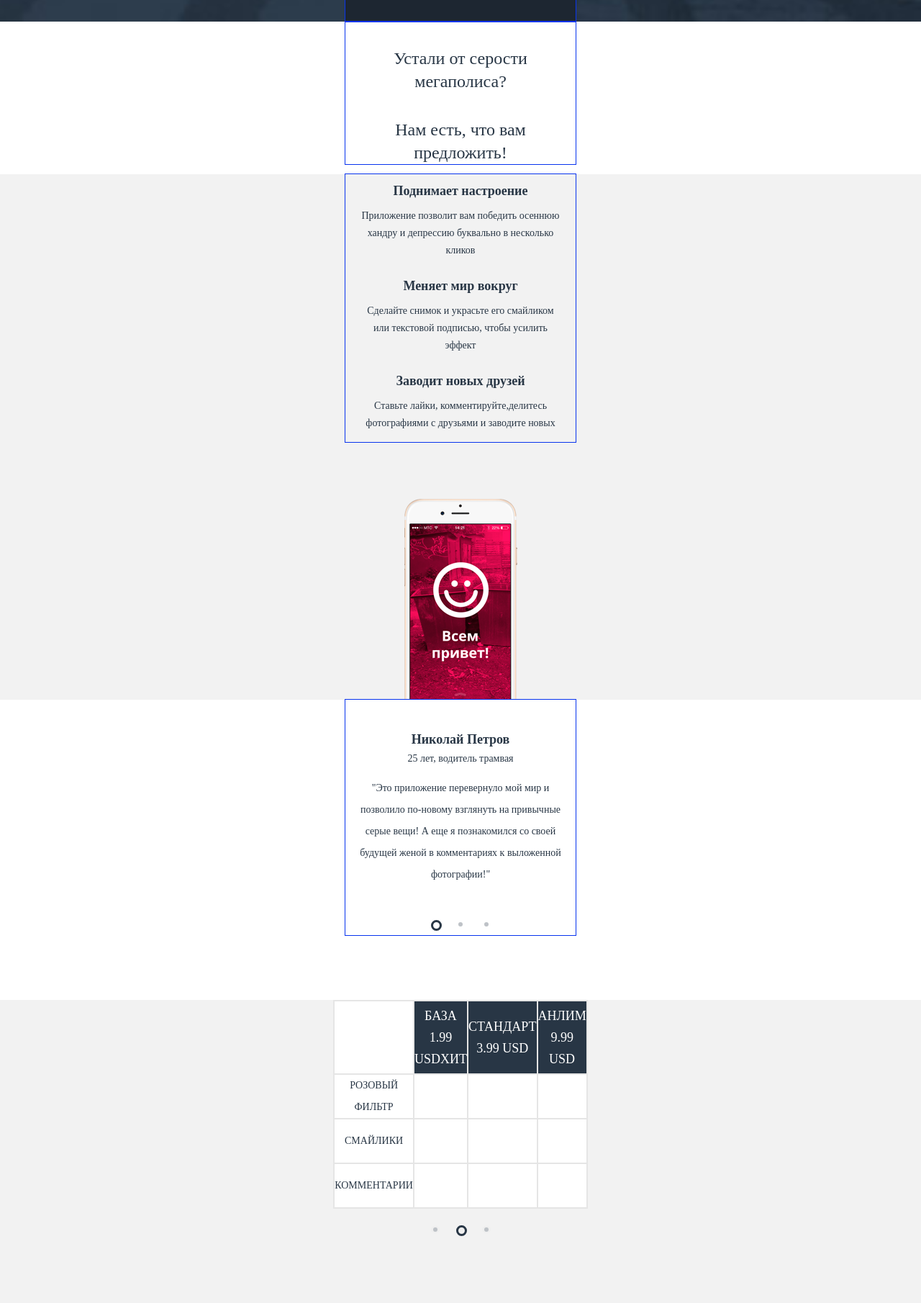
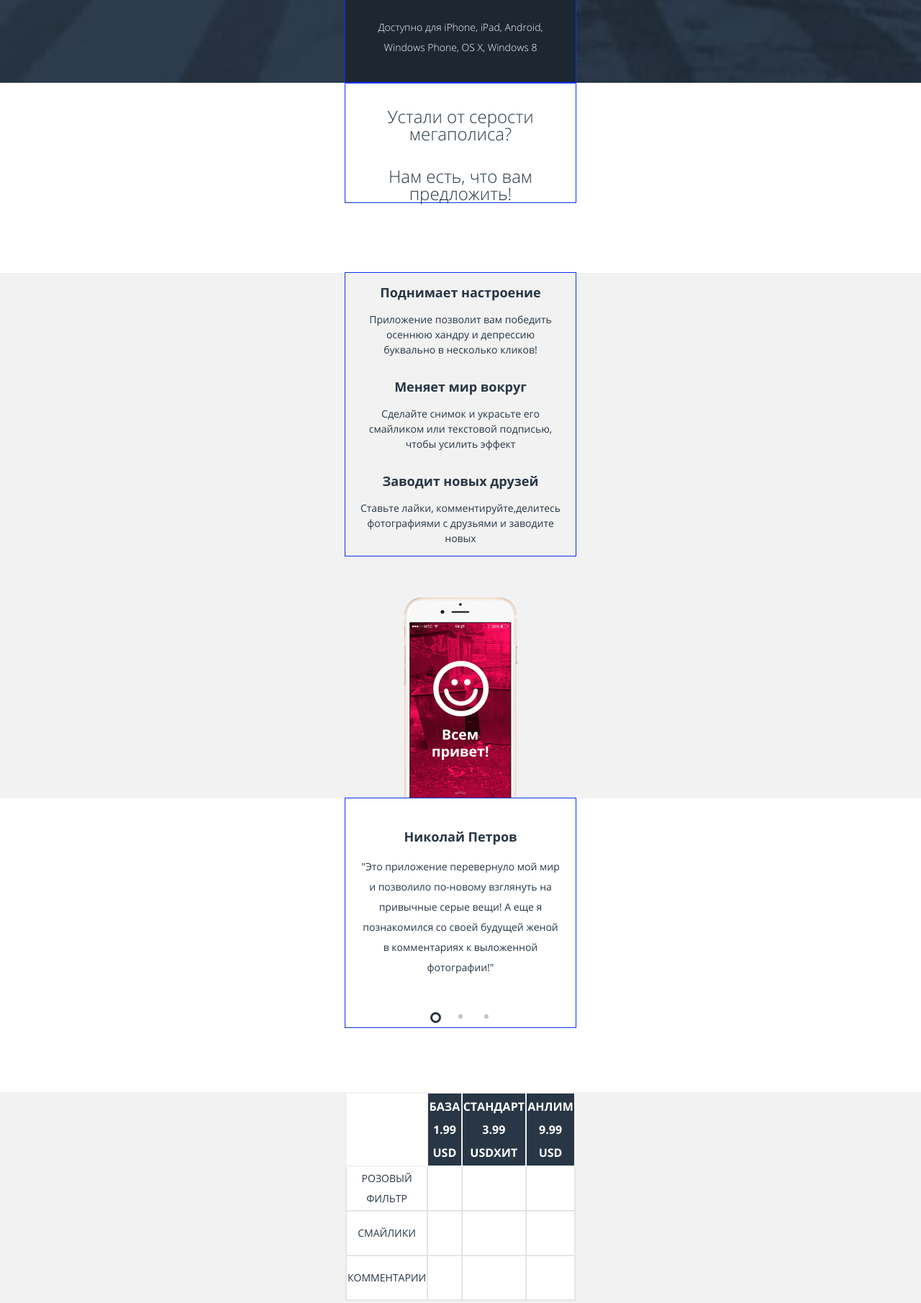
Before and after one commit to Nataliy80/635459-pink-20, a website: page source/index.html in a window 1280 px wide. Shown: the part 976-2786 px from the top of the page at 72% size. Drawn offline with nearby package versions, Linux system fonts and the light colour scheme; files that its build step writes are made by us from their sources.

Commit message:
Исправляет работу с текстом

```diff
--- a/source/index.html
+++ b/source/index.html
@@ -81,7 +81,7 @@
           <ul class="advantages__list">
             <li class="advantages__item">
               <h3 class="advantages__title">Поднимает настроение</h3>
-              <p class="advantages__description">Приложение позволит вам победить осеннюю хандру и депрессию буквально в несколько кликов</p>
+              <p class="advantages__description">Приложение позволит вам победить осеннюю хандру и депрессию буквально в несколько кликов!</p>
             </li>
             <li class="advantages__item">
               <h3 class="advantages__title">Меняет мир вокруг</h3>
@@ -128,8 +128,8 @@
       <table class="price__list">
         <tr>
           <td class="price__item price__item-top"></td>
-          <td class="price__item price__item-top">База<br>1.99 USD<span class="price__hit">Хит</span></td>
-          <td class="price__item price__item-top price__item-hit">Стандарт<br>3.99 USD</td>
+          <td class="price__item price__item-top">База<br>1.99 USD</td>
+          <td class="price__item price__item-top price__item-hit">Стандарт<br>3.99 USD<span class="price__hit">Хит</span></td>
           <td class="price__item price__item-top">Анлим<br>9.99 USD</td>
         </tr>
         <tr>
--- a/source/less/blocks/advantages.less
+++ b/source/less/blocks/advantages.less
@@ -1,4 +1,5 @@
 .advantages__box-top {
+  height: 250px;
   background-color: #ffffff;
 }
 
@@ -21,21 +22,26 @@
 .advantages__caption {
   margin: 0;
   padding-top: 35px;
+  font-style: normal;
   font-size: 24px;
   font-weight: 300;
-  line-height: 32px;
+  line-height: 1;
   color: #283645;
   text-align: center;
 }
 
 .advantages__title {
+  font-style: normal;
+  font-weight: bold;
   font-size: 18px;
-  line-height: 10px;
+  line-height: 1;
 }
 
 .advantages__description {
+  font-style: normal;
+  font-weight: normal;
   font-size: 14px;
-  line-height: 24px;
+  line-height: 1.5;
   text-align: center;
 }
 
--- a/source/less/blocks/download.less
+++ b/source/less/blocks/download.less
@@ -18,14 +18,14 @@
 }
 
 .download__slogan {
-  width: 225px;
-  font-size: 24px;
-  color: #ffffff;
-  font-weight: lighter;
-  text-align: center;
-  line-height: normal;
+  width: 235px;
   padding-top: 30px;
   margin: 0 auto;
+  font-size: 24px;
+  font-weight: 300;
+  line-height: 1;
+  text-align: center;
+  color: #ffffff;
 }
 
 .download-background {
@@ -75,6 +75,7 @@
   margin-top: 28px;
   border: 3px solid #ffffff;
   box-sizing: border-box;
+  font-style: normal;
   font-size: 18px;
   font-weight: bold;
   border-radius: 29px;
@@ -85,11 +86,11 @@
 }
 
 .download__description {
-  color: #ffffff;
   margin-top: 27px;
   font-style: normal;
   font-size: 14px;
-  line-height: 24px;
-  font-weight: lighter;
+  line-height: 2;
+  font-weight: 300;
   text-align: center;
+  color: #ffffff;
 }
--- /dev/null
+++ b/source/less/blocks/fonts.less
@@ -0,0 +1,23 @@
+@font-face {
+  font-weight: normal;
+  font-family: "Open Sans";
+  font-style: normal;
+  src: url("../fonts/opensans.woff2") format("woff2"),
+      url("../fonts/opensans.woff") format("woff");
+}
+
+@font-face {
+  font-weight: bold;
+  font-family: "Open Sans";
+  font-style: normal;
+  src: url("../fonts/opensansbold.woff2") format("woff2"),
+      url("../fonts/opensansbold.woff") format("woff");
+}
+
+@font-face {
+  font-weight: 300;
+  font-family: "Open Sans";
+  font-style: normal;
+  src: url("../fonts/opensanslight.woff2") format("woff2"),
+      url("../fonts/opensanslight.woff") format("woff");
+}
--- a/source/less/blocks/global.less
+++ b/source/less/blocks/global.less
@@ -2,6 +2,7 @@ body {
   min-width: 320px;
   margin: 0;
   padding: 0;
+  font-family: @font-family;
   font-size: 14px;
   line-height: 24px;
   font-style: normal;
--- a/source/less/blocks/page-footer.less
+++ b/source/less/blocks/page-footer.less
@@ -21,7 +21,8 @@
 .page-footer__title {
   margin: auto;
   font-size: 24px;
-  font-weight: 400;
+  font-weight: 300;
+  line-height: 1.5;
   padding-top: 10px;
 }
 
@@ -32,6 +33,7 @@
 .contacts__title {
   font-size: 18px;
   font-weight: bold;
+  line-height: 1.5;
 }
 
 .page-footer__list a {
@@ -42,8 +44,11 @@
 }
 
 .contacts__adress {
+  font-style: normal;
   font-size: 24px;
   font-weight: 300;
+  line-height: 1.5;
+  font-style: normal;
   color: #d22856;
 }
 
@@ -69,3 +74,9 @@
   padding-right: 15px;
   padding-bottom: 10px;
 }
+
+.copyright__text {
+  font-weight: normal;
+  font-size: 14px;
+  line-height: 1.2;
+}
--- a/source/less/blocks/price.less
+++ b/source/less/blocks/price.less
@@ -21,7 +21,7 @@
   height: 60px;
   padding: 0;
   font-size: 14px;
-  line-height: 30px;
+  line-height: 2;
   font-weight: normal;
   text-transform: uppercase;
   border: 2px solid #e5e5e5;
@@ -29,13 +29,13 @@
 
 .price__item-top {
   height: 100px;
-  font-size: 18px;
-  font-weight: normal;
-  line-height: 30px;
+  font-size: 16px;
+  font-weight: bold;
+  line-height: 2;
   color: #ffffff;
   background-color: @dark-blue;
   text-transform: uppercase;
-  border: 2px solid #e5e5e5;
+  border: 2px solid #f2f2f2;
 }
 
 .price__item-top:first-child {
--- a/source/less/blocks/reviews.less
+++ b/source/less/blocks/reviews.less
@@ -13,14 +13,19 @@
 
 .reviews__author-name {
   font-size: 18px;
-  line-height: 30px;
+  line-height: 1.5;
   font-weight: bold;
   font-style: normal;
 }
 
+.reviews__age {
+  display: none;
+}
+
 .reviews__text {
+  font-weight: normal;
   font-size: 14px;
-  line-height: 30px;
+  line-height: 2;
 }
 
 .reviews__toggles {
--- a/source/less/blocks/site-list.less
+++ b/source/less/blocks/site-list.less
@@ -1,6 +1,5 @@
 .site-list {
   min-height: 258px;
-  font-weight: bold;
   margin: 0;
   padding-left: 0;
 }
@@ -9,10 +8,10 @@
   display: block;
   padding: 24px 24px;
   width: 100%;
-  height: 10px;
   color: #ffffff;
+  font-weight: bold;
   font-size: 18px;
-  line-height: 32px;
+  line-height: 2;
   text-transform: uppercase;
   text-decoration: none;
 }
--- a/source/less/style.less
+++ b/source/less/style.less
@@ -11,3 +11,4 @@
 @import "blocks/main-nav.less";
 @import "blocks/site-list.less";
 @import "blocks/download.less";
+@import "blocks/fonts.less";
--- a/source/less/variables.less
+++ b/source/less/variables.less
@@ -1,3 +1,5 @@
+@font-family: "Open Sans", Arial, sans-serif;
+
 @dark-blue: #283645;
 @dark-grey: #e5e5e5;
 
```
Also changed, not shown: source/fonts/opensans.woff (renamed from source/js/fonts/opensans.woff), source/fonts/opensans.woff2 (renamed from source/js/fonts/opensans.woff2), source/fonts/opensansbold.woff (renamed from source/js/fonts/opensansbold.woff), source/fonts/opensansbold.woff2 (renamed from source/js/fonts/opensansbold.woff2), source/fonts/opensanslight.woff (renamed from source/js/fonts/opensanslight.woff), source/fonts/opensanslight.woff2 (renamed from source/js/fonts/opensanslight.woff2), 2 other files.
